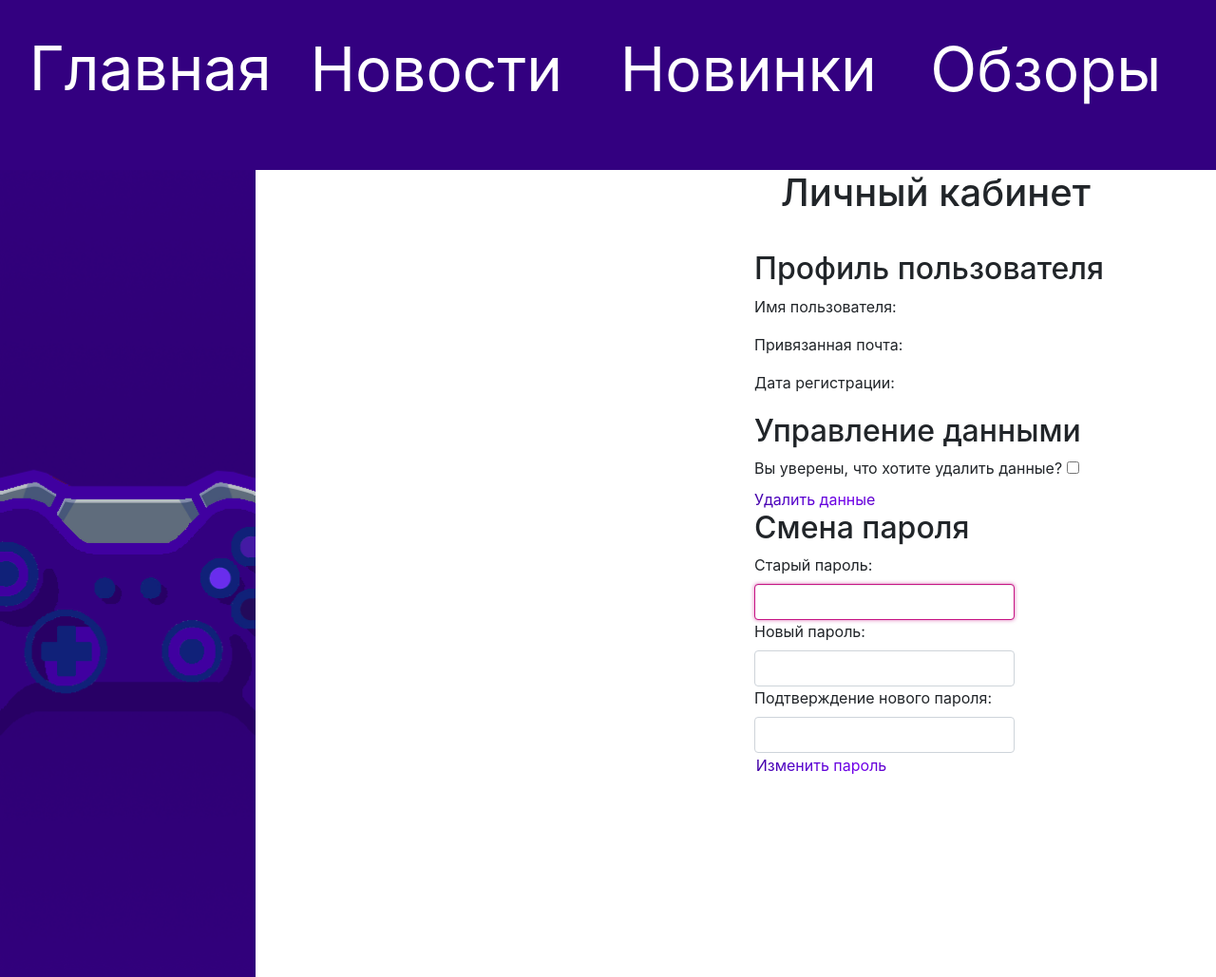
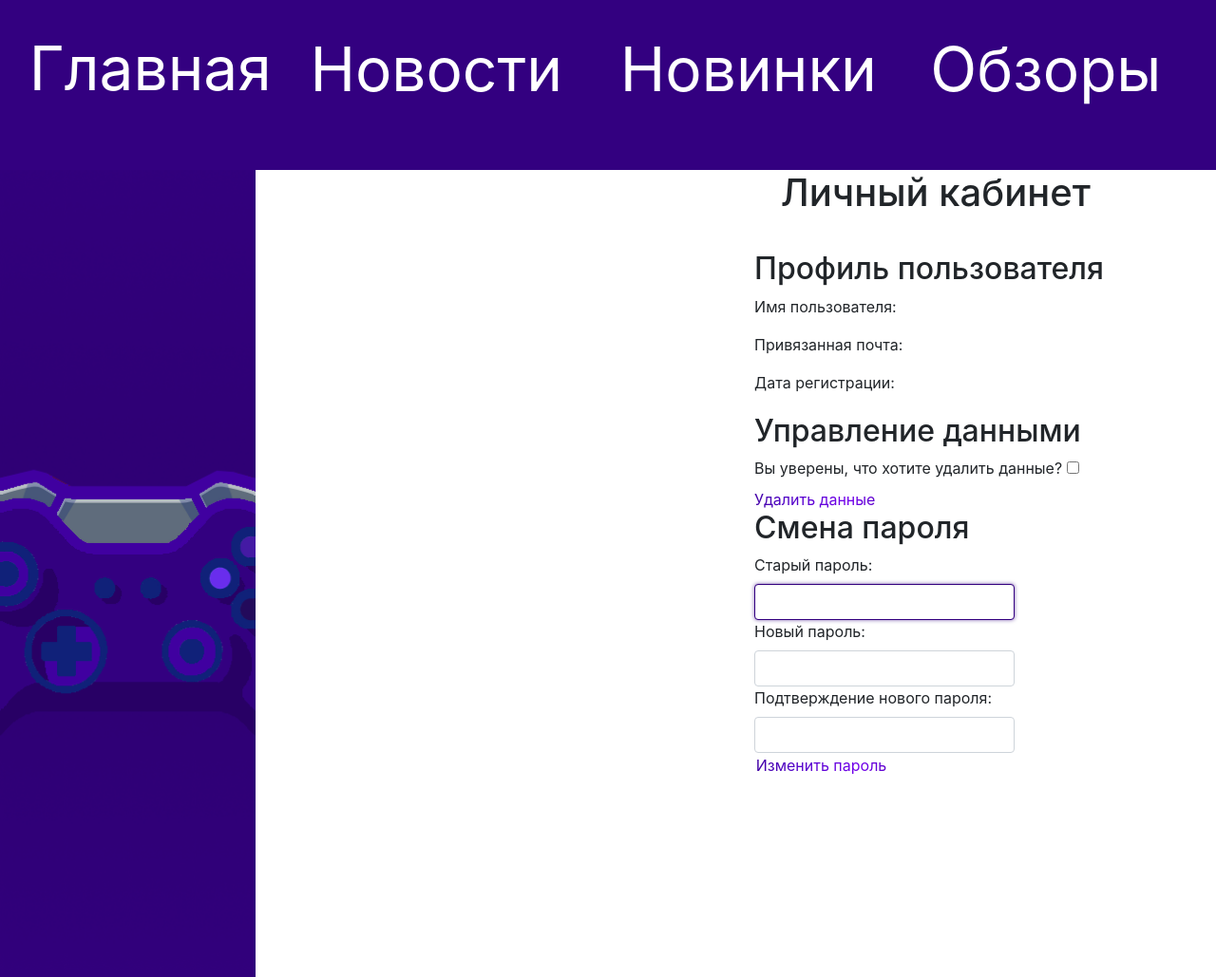
Before and after one commit to FastFox123414/Game_Syte_Project, a Django app: page /Private_account/ in a window 1280 px wide, with the restyled element focused. Shown: the top 1029 px of the page at 95% size. Run offline with Django 5.2, Linux system fonts and the light colour scheme; some libraries are stand-ins or nearby versions.

Commit message:
Add files via upload

```diff
--- a/Game_site/main1/templates/main1/private_account.html
+++ b/Game_site/main1/templates/main1/private_account.html
@@ -19,10 +19,10 @@
         filter: drop-shadow(5px 5px 5px rgba(0, 0, 0, 0.7));
       }
       .form-control:focus {
-        border-color: #c71585;
+        border-color: #330080;
         outline: 0;
-        -webkit-box-shadow: inset 0 1px 1px rgba(0,0,0,.075),0 0 4px rgba(199,21,133,.6);
-        box-shadow: inset 0 1px 1px rgba(0,0,0,.075),0 0 4px rgba(199,21,133,.6);
+        -webkit-box-shadow: inset 0 1px 1px rgba(0,0,0,.075),0 0 4px rgba(51, 0, 128,.6);
+        box-shadow: inset 0 1px 1px rgba(0,0,0,.075),0 0 4px rgba(51, 0, 128,.6);
     }
     .naz{
       weight:150px;
```
